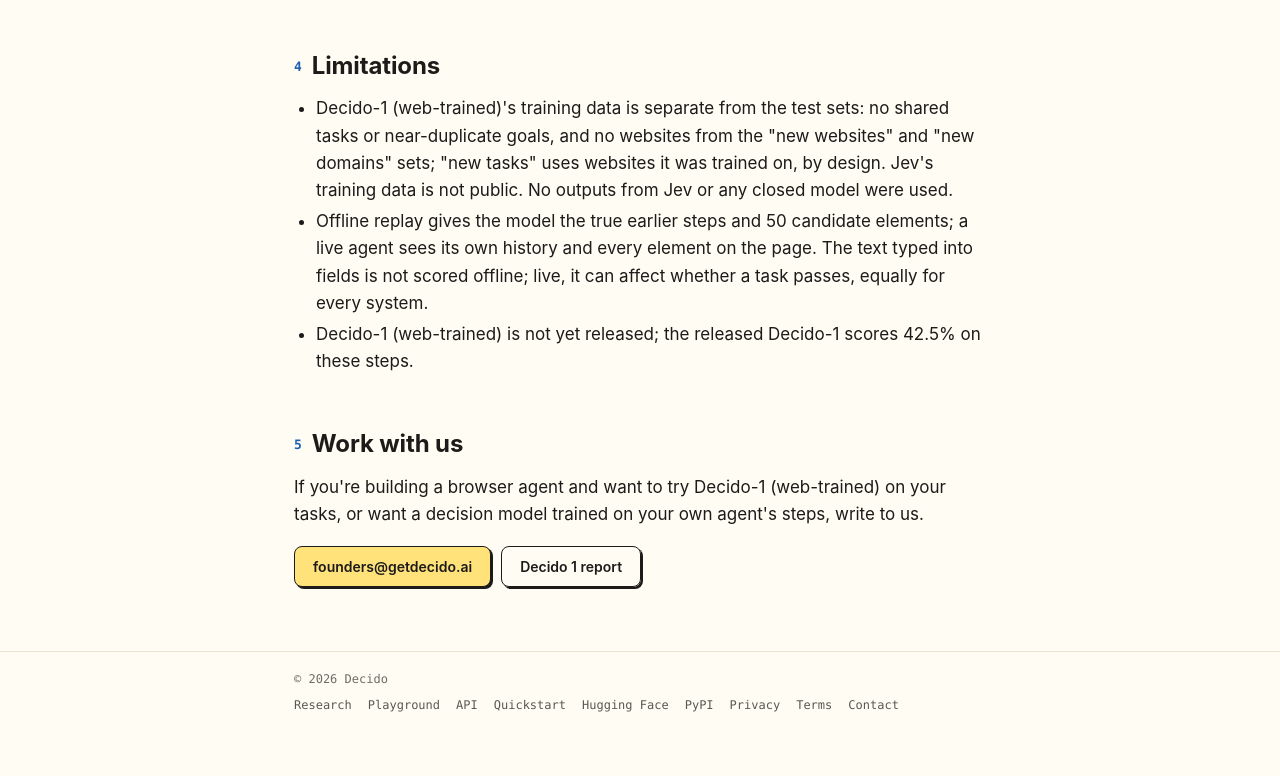
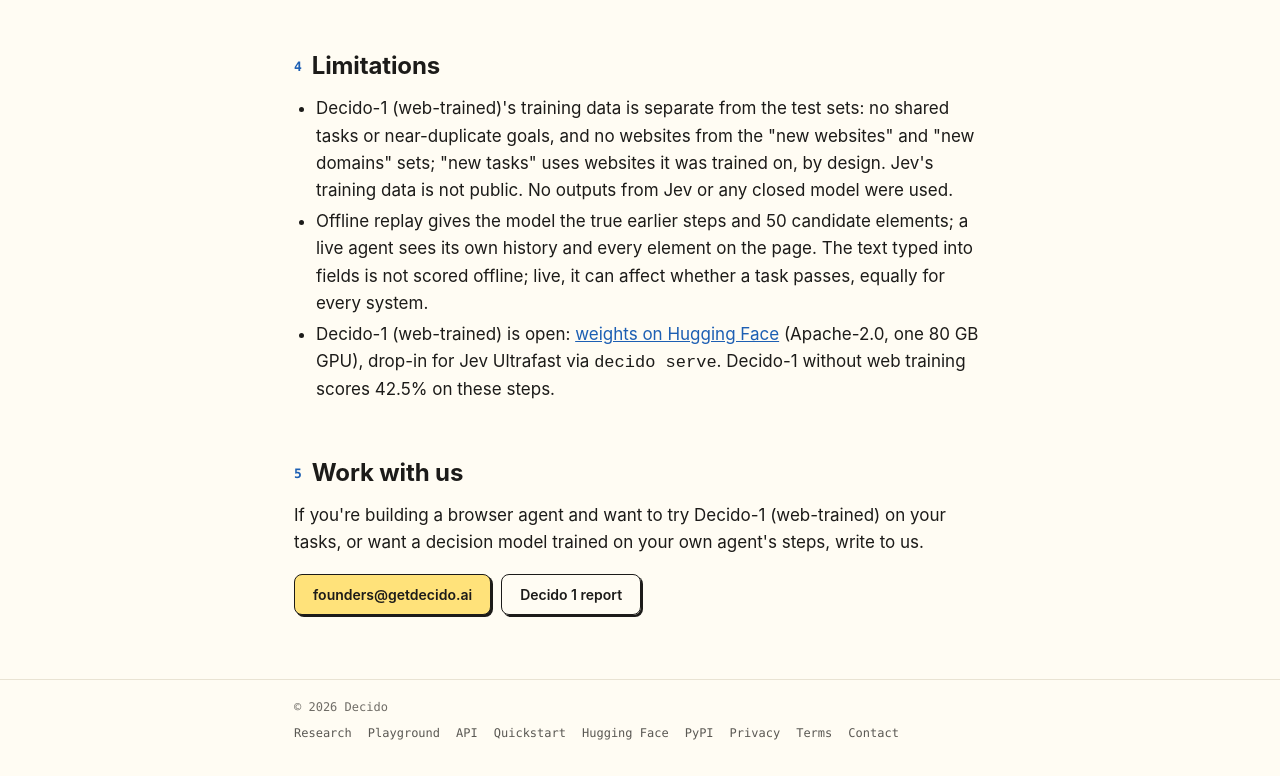
Before and after one commit to decido-ai/decido-ai.github.io, a plain HTML site: page research/decido-1-web.html in a window 1280 px wide. Shown: the part 4516-5292 px from the top of the page. Before the commit the page ends 5264 px from the top, so only its background shows below. Drawn offline with Linux system fonts and the light colour scheme.

Commit message:
Decido-1 (web-trained) released: link weights

```diff
--- a/research/decido-1-web.html
+++ b/research/decido-1-web.html
@@ -225,7 +225,7 @@
   <ul>
     <li>Decido-1 (web-trained)'s training data is separate from the test sets: no shared tasks or near-duplicate goals, and no websites from the "new websites" and "new domains" sets; "new tasks" uses websites it was trained on, by design. Jev's training data is not public. No outputs from Jev or any closed model were used.</li>
     <li>Offline replay gives the model the true earlier steps and 50 candidate elements; a live agent sees its own history and every element on the page. The text typed into fields is not scored offline; live, it can affect whether a task passes, equally for every system.</li>
-    <li>Decido-1 (web-trained) is not yet released; the released Decido-1 scores 42.5% on these steps.</li>
+    <li>Decido-1 (web-trained) is open: <a href="https://huggingface.co/decido-ai/decido-1-web-26b-a4b">weights on Hugging Face</a> (Apache-2.0, one 80 GB GPU), drop-in for Jev Ultrafast via <code>decido serve</code>. Decido-1 without web training scores 42.5% on these steps.</li>
   </ul>
 </section>
 
```
